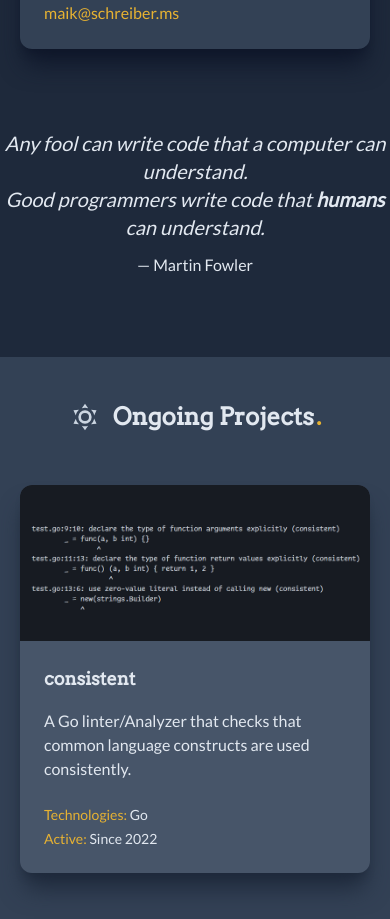
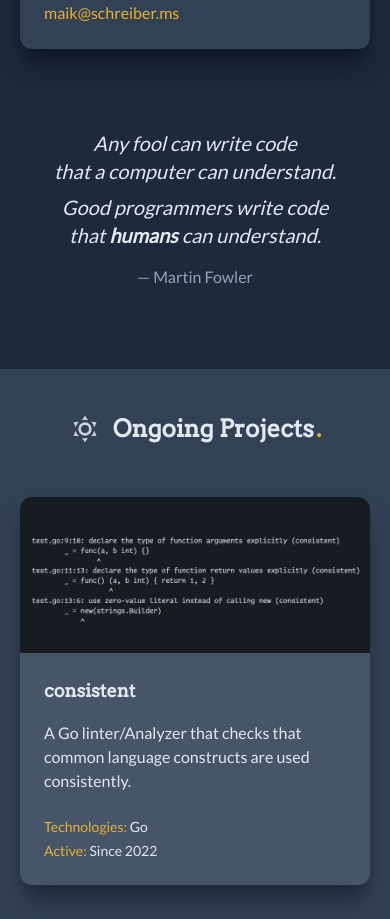
Before and after one commit to blizzy78/maik.schreiber.ms, a React (Vite) app: page / in a window 390 px wide. Shown: the part 969-1888 px from the top of the page. Built offline with nearby package versions, Linux system fonts and the light colour scheme; a web font is replaced by a local one; what tailwindcss-gradients would draw is missing.

Commit message:
improve responsive text wrapping

```diff
--- a/src/App.tsx
+++ b/src/App.tsx
@@ -27,13 +27,20 @@ export const App = (): JSX.Element => {
           </section>
 
           <section>
-            <blockquote className="flex flex-col gap-3 items-center">
-              <p className="text-center text-xl italic">
-                Any fool can write code that a computer can understand.<br/>
-                Good programmers write code that <strong className="bold">humans</strong> can understand.
-              </p>
+            <blockquote className="mx-5 sm:mx-8 flex flex-col gap-4 lg:gap-3 items-center">
+              <div className="flex flex-col gap-2 lg:gap-1 items-center">
+                <p className="text-center text-xl italic">
+                  Any fool can write code <br className="md:hidden"/>
+                  that a computer can understand.
+                </p>
 
-              <p>
+                <p className="text-center text-xl italic">
+                  Good programmers write code <br className="md:hidden"/>
+                  that <strong className="bold">humans</strong> can understand.
+                </p>
+              </div>
+
+              <p className="dark:text-slate-400">
                 &mdash; Martin Fowler
               </p>
             </blockquote>
```
